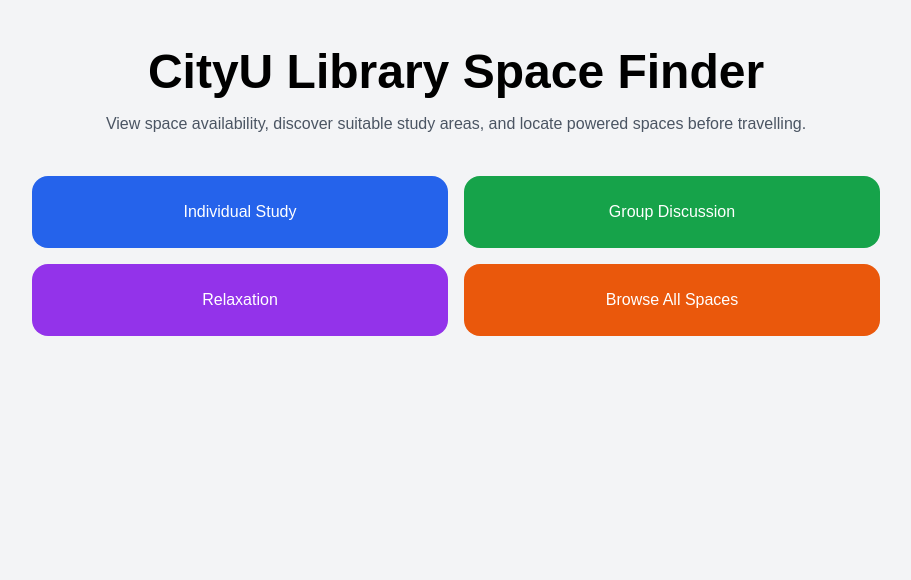
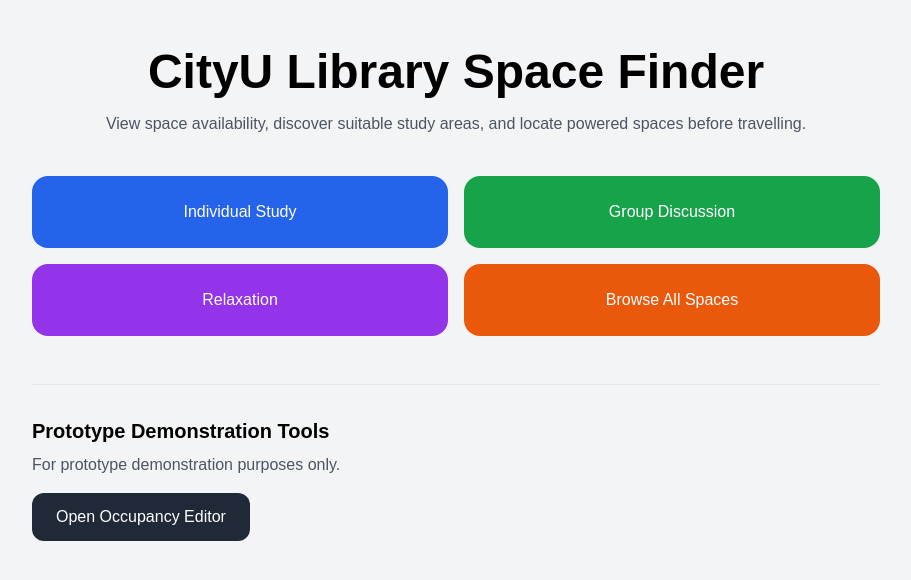
Before and after one commit to jerry1234s/Library-Seat-Status-Checking-Tool, a React (Vite) app: page / in a window 1280 px wide. Shown: the top 580 px of the page, without its empty margins (184-1095 px from the left). Built offline with nearby package versions, Linux system fonts and the light colour scheme.

Commit message:
Add prototype demonstration tools section to Home

```diff
--- a/src/pages/Home.jsx
+++ b/src/pages/Home.jsx
@@ -5,6 +5,7 @@ function Home() {
   const navigate = useNavigate();
 
   return (
+
     <div className="min-h-screen bg-gray-100">
 
       <div className="max-w-4xl mx-auto px-6 py-12">
@@ -88,10 +89,40 @@ function Home() {
 
         </div>
 
+        <div className="mt-12 border-t pt-8">
+
+          <h2 className="text-xl font-bold mb-2">
+            Prototype Demonstration Tools
+          </h2>
+
+          <p className="text-gray-600 mb-4">
+            For prototype demonstration purposes only.
+          </p>
+
+          <button
+            className="
+              bg-gray-800
+              text-white
+              px-6
+              py-3
+              rounded-xl
+              hover:bg-black
+            "
+            onClick={() =>
+              navigate("/simulator")
+            }
+          >
+            Open Occupancy Editor
+          </button>
+
+        </div>
+
       </div>
 
     </div>
+
   );
+
 }
 
 export default Home;
```
